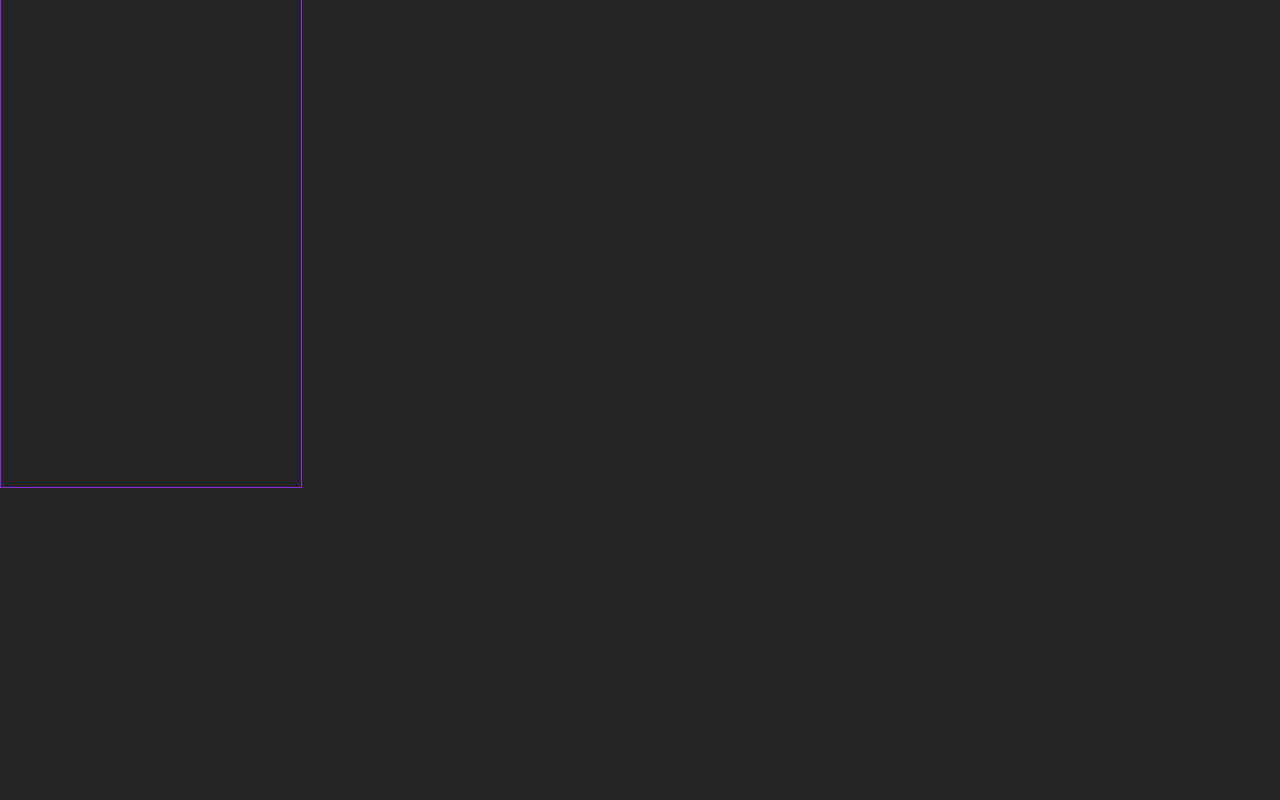
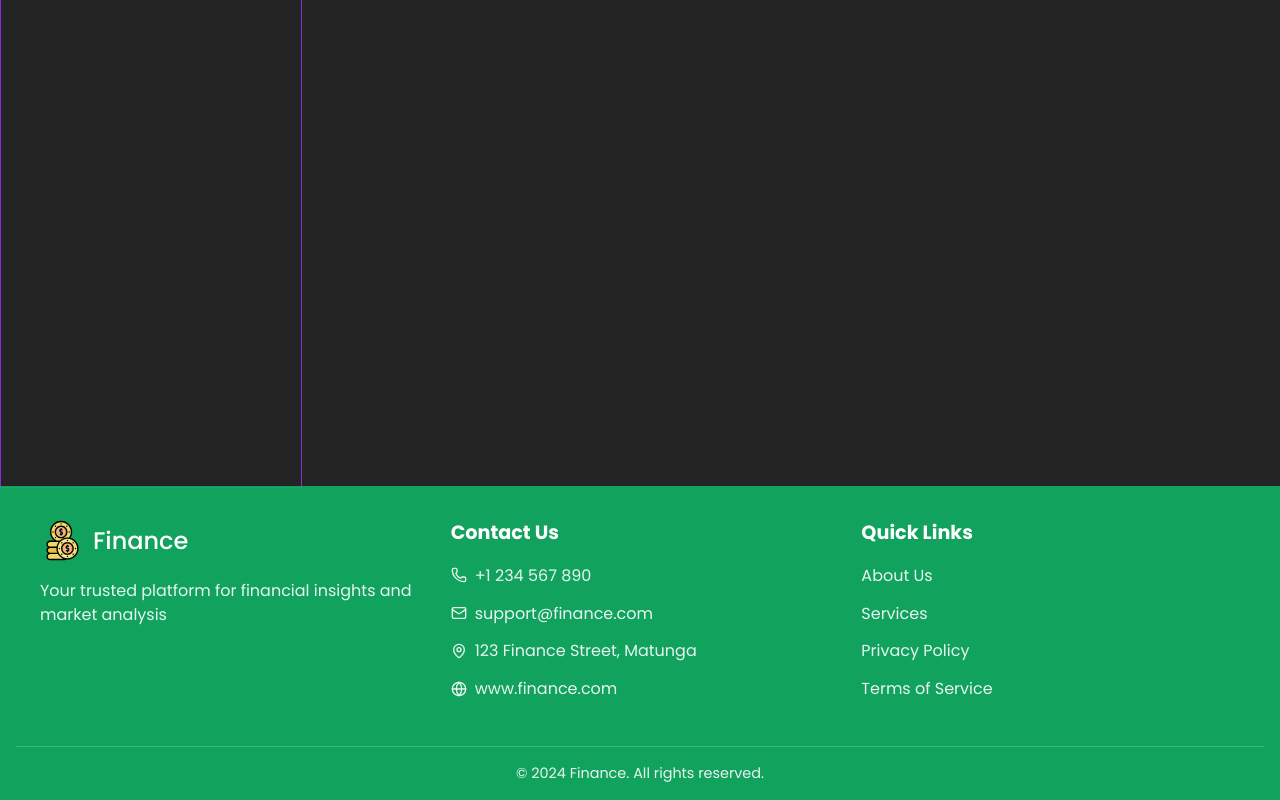
Before and after one commit to rushichavan21/Finance, a React (Vite) app in the folder Client/: page / in a window 1280 px wide. Shown: the part 433-1233 px from the top of the page. Before the commit the page ends 921 px from the top, so only its background shows below. Built offline with nearby package versions, Linux system fonts and the light colour scheme.

Commit message:
few routes edits

```diff
--- a/Client/src/App.jsx
+++ b/Client/src/App.jsx
@@ -5,7 +5,8 @@ import {Routes, Route, useLocation} from 'react-router-dom'
 import InProcess from './pages/inprocess/InProcess'
 import Login from './pages/login/login'
 import Signup from './pages/signup/signup'
-
+import Footer from './components/footer/Footer'
+import RoadmapLanding from './components/roadmap/RoadmapLanding'
 const App = () => {
   const location = useLocation();
   const isAuthPage = ['/login', '/signup'].includes(location.pathname);
@@ -27,11 +28,12 @@ const App = () => {
           <Route path='/news' element={<InProcess/>}/>
           <Route path='/tracker' element={<InProcess/>}/>
           <Route path='/crypto' element={<InProcess/>}/>
-          <Route path='/roadmap' element={<InProcess/>}/>
+          <Route path='/roadmap' element={<RoadmapLanding/>}/>
           <Route path='/login' element={<Login/>}/>
           <Route path='/signup' element={<Signup/>}/>
         </Routes>
       </div>
+      {!isAuthPage && <Footer />}
     </div>
   )
 }
```
